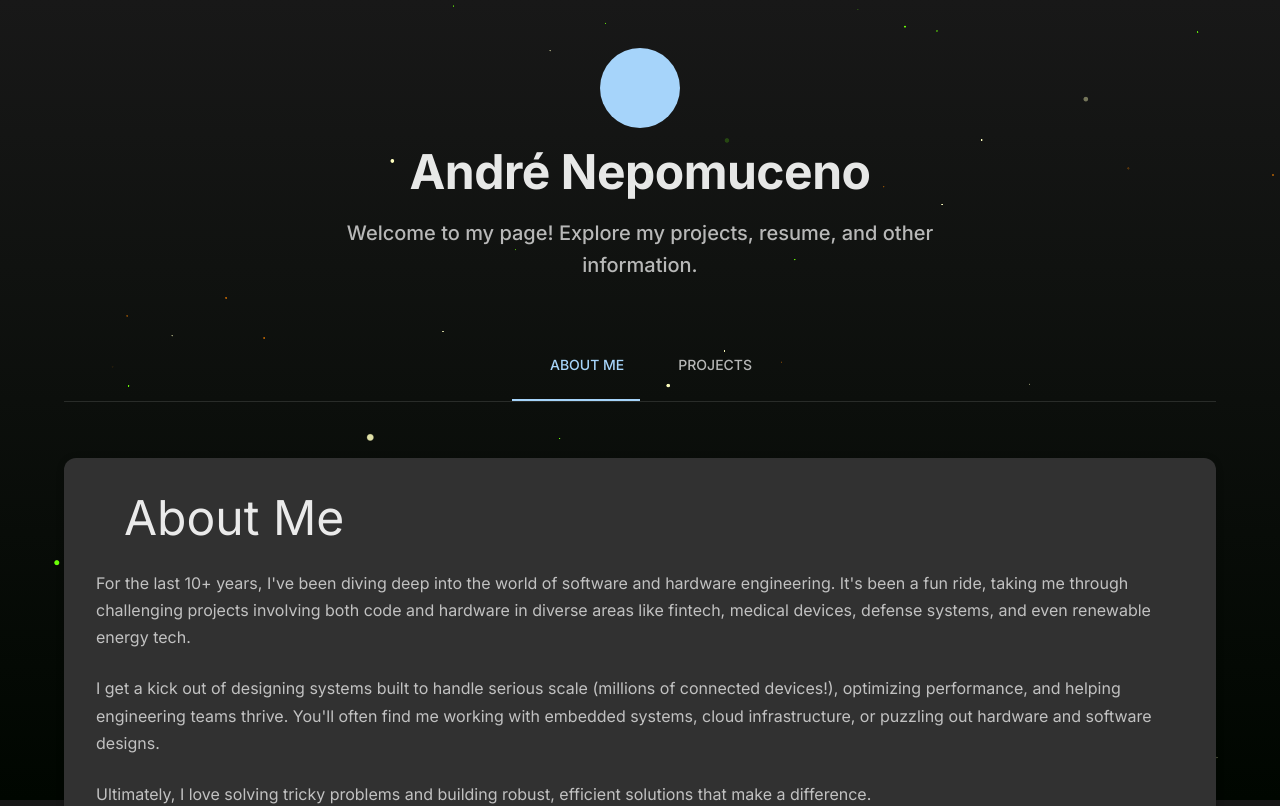
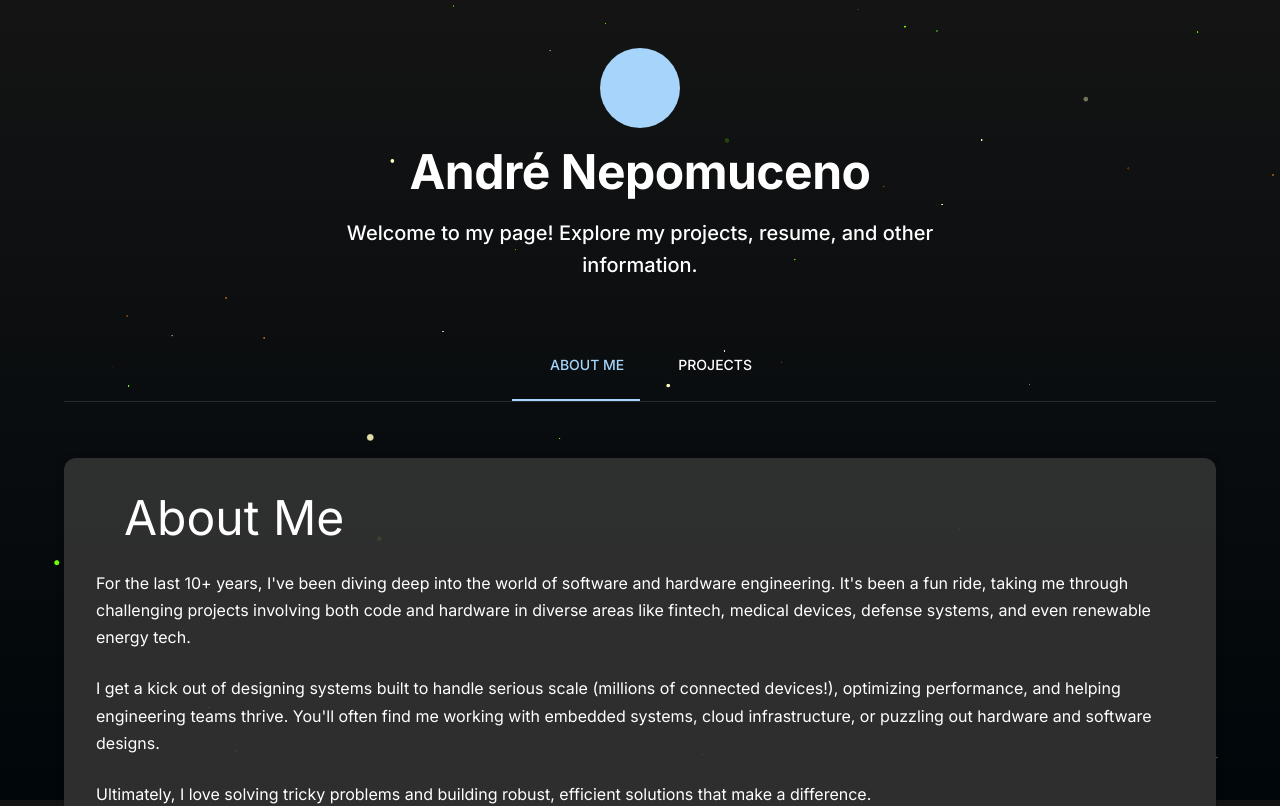
Before and after one commit to andrenepomuceno/andrenepomuceno.github.io, a React (Vite) app: page / in a window 1280 px wide. Shown: the top 806 px of the page. Built offline with nearby package versions, Linux system fonts and the light colour scheme; some icons are missing.

Commit message:
Update theme colors for improved contrast and aesthetics in elegantDarkTheme

```diff
--- a/src/theme.js
+++ b/src/theme.js
@@ -11,12 +11,12 @@ export const elegantDarkTheme = createTheme({
             main: '#f4a2a3',
         },
         background: {
-            default: '#090909',
-            paper: '#1f1f1f',
+            default: 'rgb(9, 9, 9)',
+            paper: 'rgba(31, 31, 31, 0.9)',
         },
         text: {
-            primary: 'rgba(255, 255, 255, 0.9)',
-            secondary: 'rgba(255, 255, 255, 0.7)',
+            primary: 'rgba(255, 255, 255, 1.0)',
+            secondary: 'rgba(255, 255, 255, 1.0)',
         },
     },
     typography: {
@@ -47,7 +47,7 @@ export const elegantDarkTheme = createTheme({
         MuiCssBaseline: {
             styleOverrides: `
         body {
-          background: linear-gradient(180deg,rgb(24, 24, 24) 0%,rgb(0, 6, 0) 100%);
+          background: linear-gradient(180deg,rgb(20, 20, 20) 0%,rgb(0, 6, 10) 100%);
           background-attachment: fixed;
         }
       `,
```
